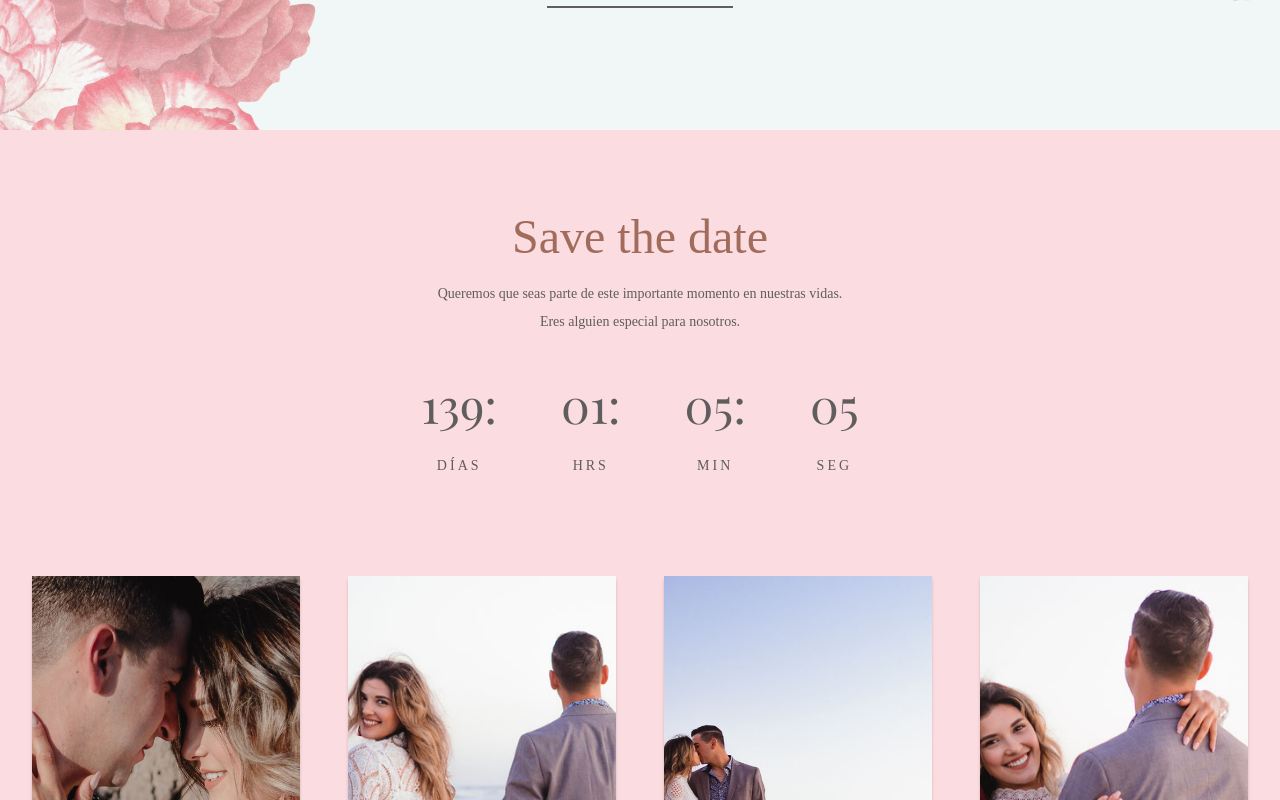
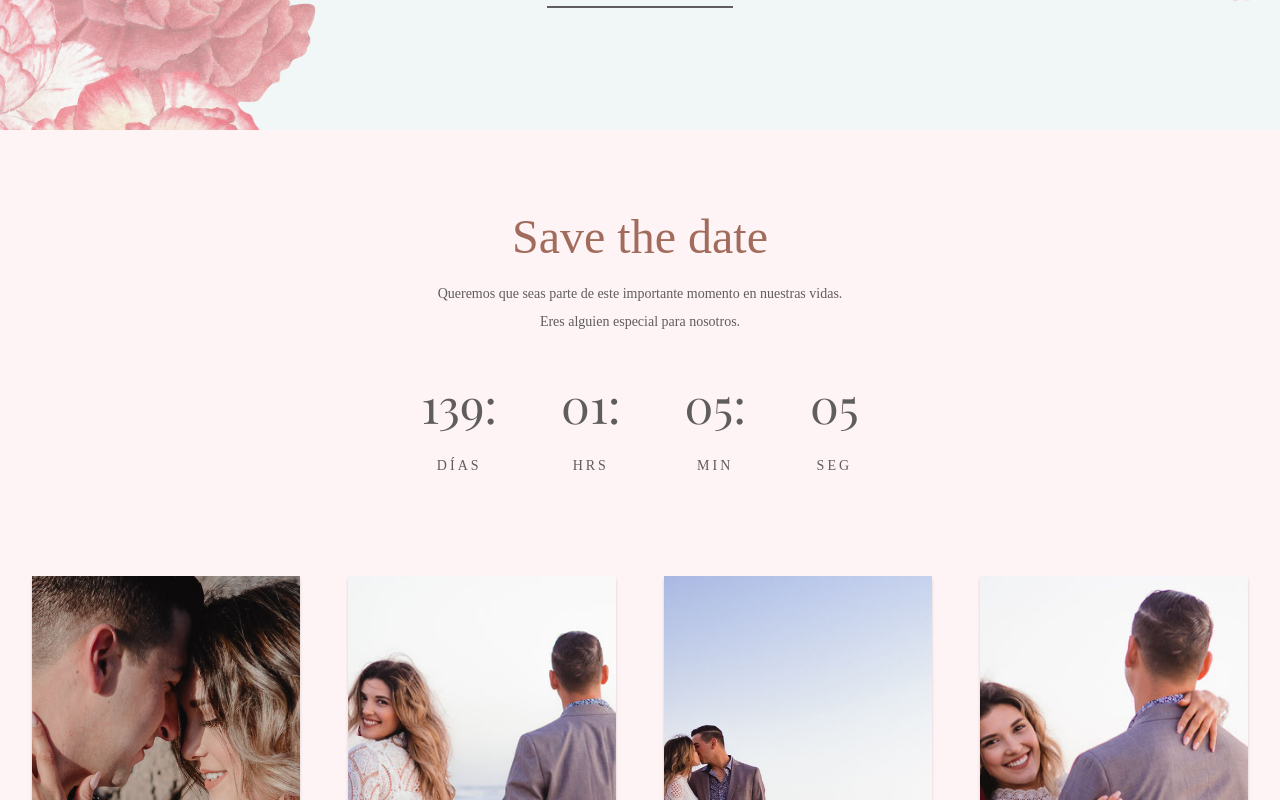
Before and after one commit to sauloroman/clavel-app, a React (Vite) app: page / in a window 1280 px wide. Shown: the part 880-1680 px from the top of the page. Built offline with nearby package versions, Linux system fonts and the light colour scheme; a web font is replaced by a local one.

Commit message:
Fixing pink color

```diff
--- a/src/scss/abstracts/_variables.scss
+++ b/src/scss/abstracts/_variables.scss
@@ -15,7 +15,7 @@ $color-purple-tint: #b2adb5;
 $color-purple: #645a6a;
 $color-purple-shade: #322d35;
 
-$color-pink-tint: #fbdce0;
+$color-pink-tint: #fef3f5;
 $color-pink: #f08a97;
 $color-pink-shade: #1d1415;
 
```
